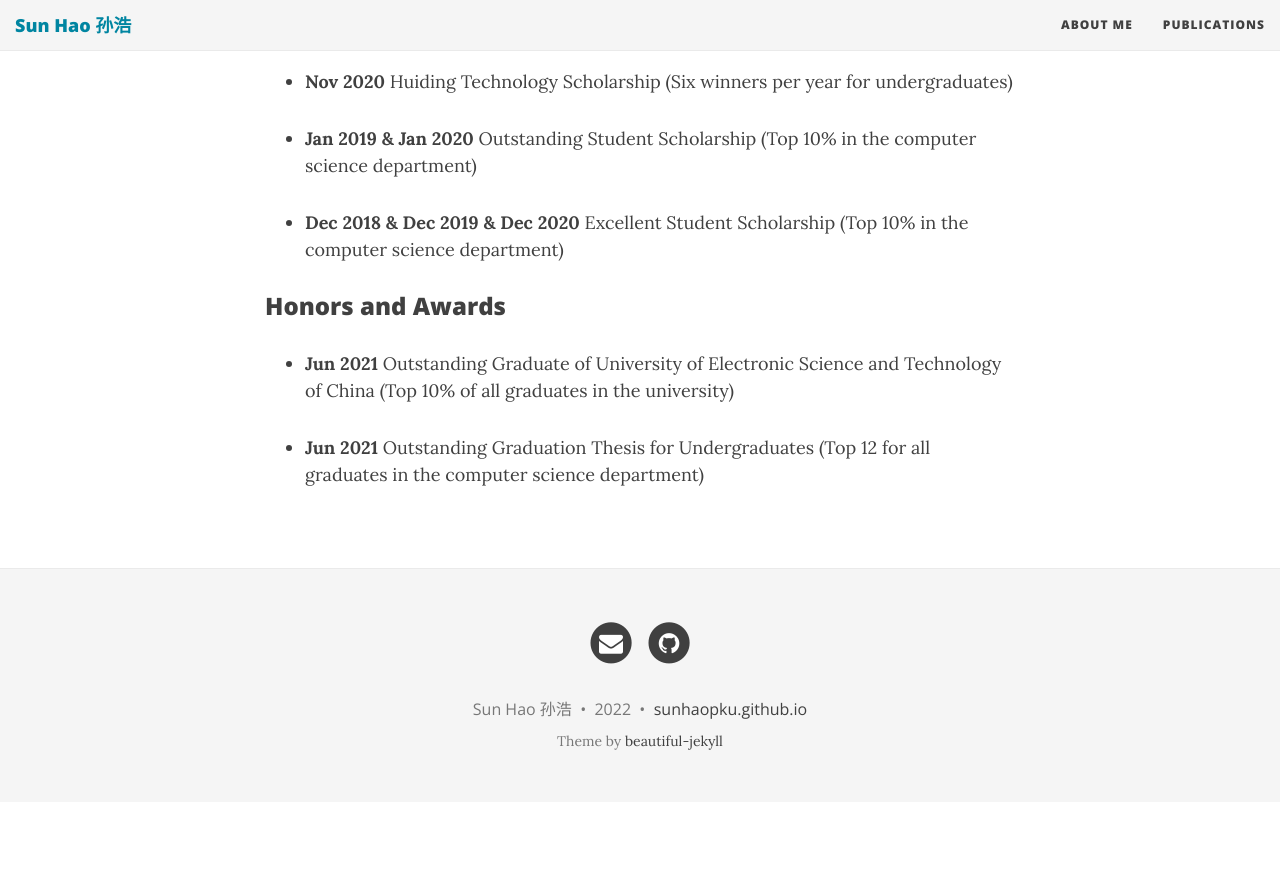
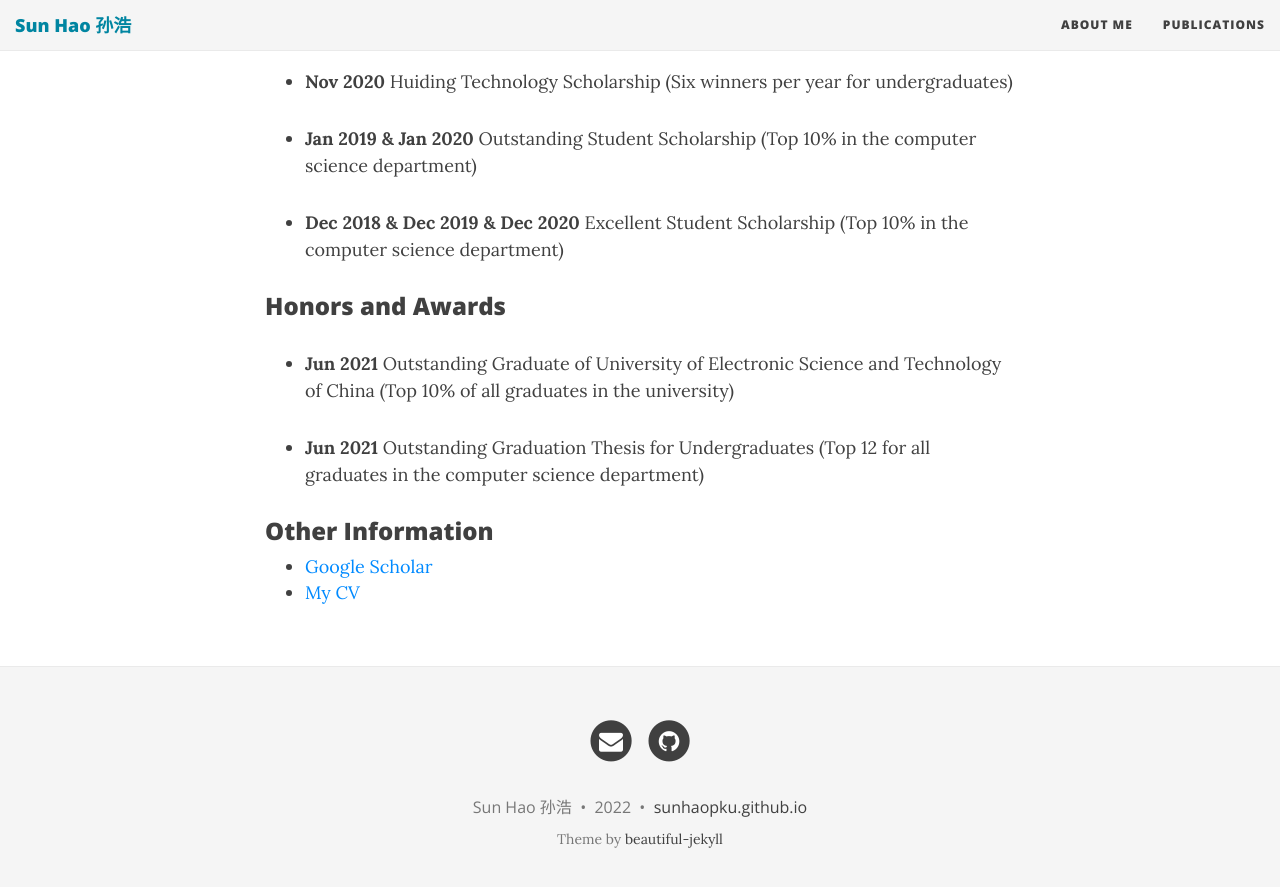
Before and after one commit to sunhaopku/sunhaopku.github.io, a Jekyll site: the page built from aboutme.md, in a window 1280 px wide and 900 px high, scrolled down 796 px. Shown: the top 887 px of the window. Built offline with Jekyll 4.4.1, drawn with Linux system fonts in a browser that asks for light colours; nearby versions of some CDN libraries; before the commit the page ends 1598 px from its top, so only the background shows below that.

Commit message:
Update aboutme.md

```diff
--- a/aboutme.md
+++ b/aboutme.md
@@ -32,3 +32,8 @@ In the summer of 2021, I was a research intern at Technonology Innovation Lab of
 
 
 - **Jun 2021** Outstanding Graduation Thesis for Undergraduates (Top 12 for all graduates in the computer science department)
+
+### Other Information
+
+* [Google Scholar](https://scholar.google.com/citations?hl=zh-CN&user=at9AB50AAAAJ)
+* [My CV](resources/cv_sunhao.pdf)
```
